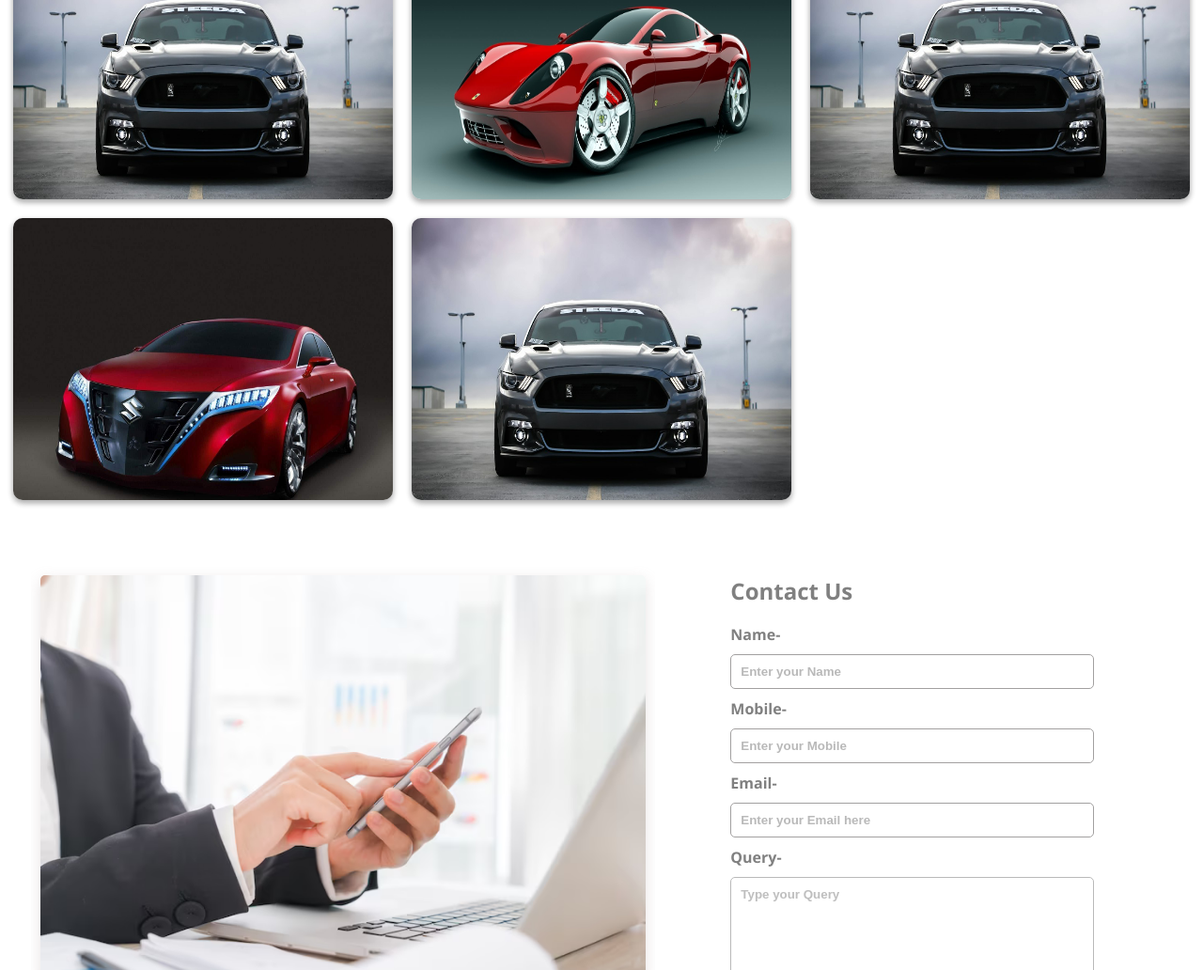
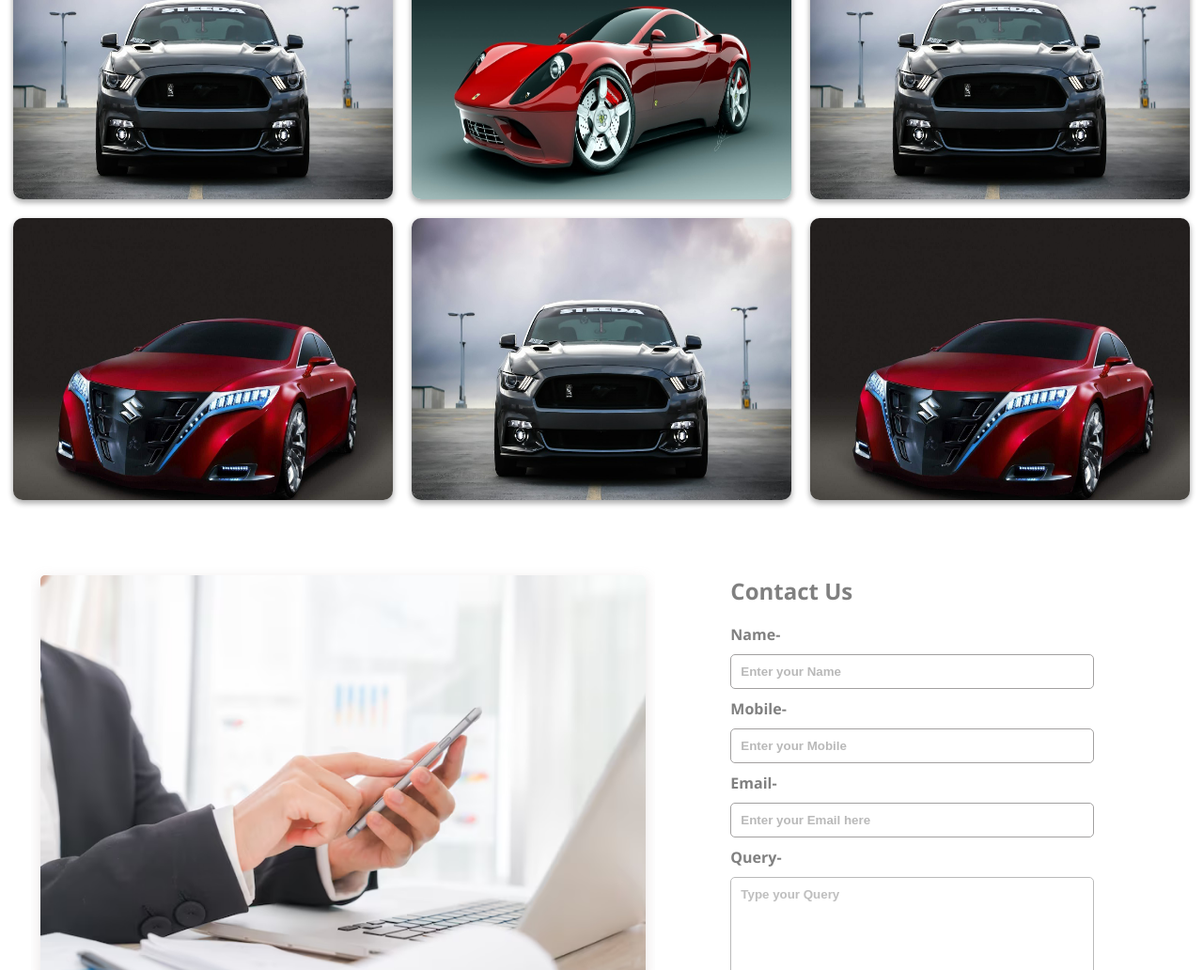
Before and after one commit to suhail3535/teamA, a plain HTML site: page index.html in a window 1280 px wide. Shown: the part 2501-3533 px from the top of the page at 94% size. Drawn offline with Linux system fonts and the light colour scheme; files whose address does not match are found by name.

Commit message:
task complete

```diff
--- a/index.html
+++ b/index.html
@@ -1063,6 +1063,7 @@ width: 99%;
                  <div><img src="./Images/punch.jpg"></div>
                  <div><img src="./Images/suzuki.jpg"></div>
                  <div><img src="./Images/punch.jpg"></div>
+                 <div><img src="./Images/suzuki.jpg"></div>
         </div>
     </div>
 
```
